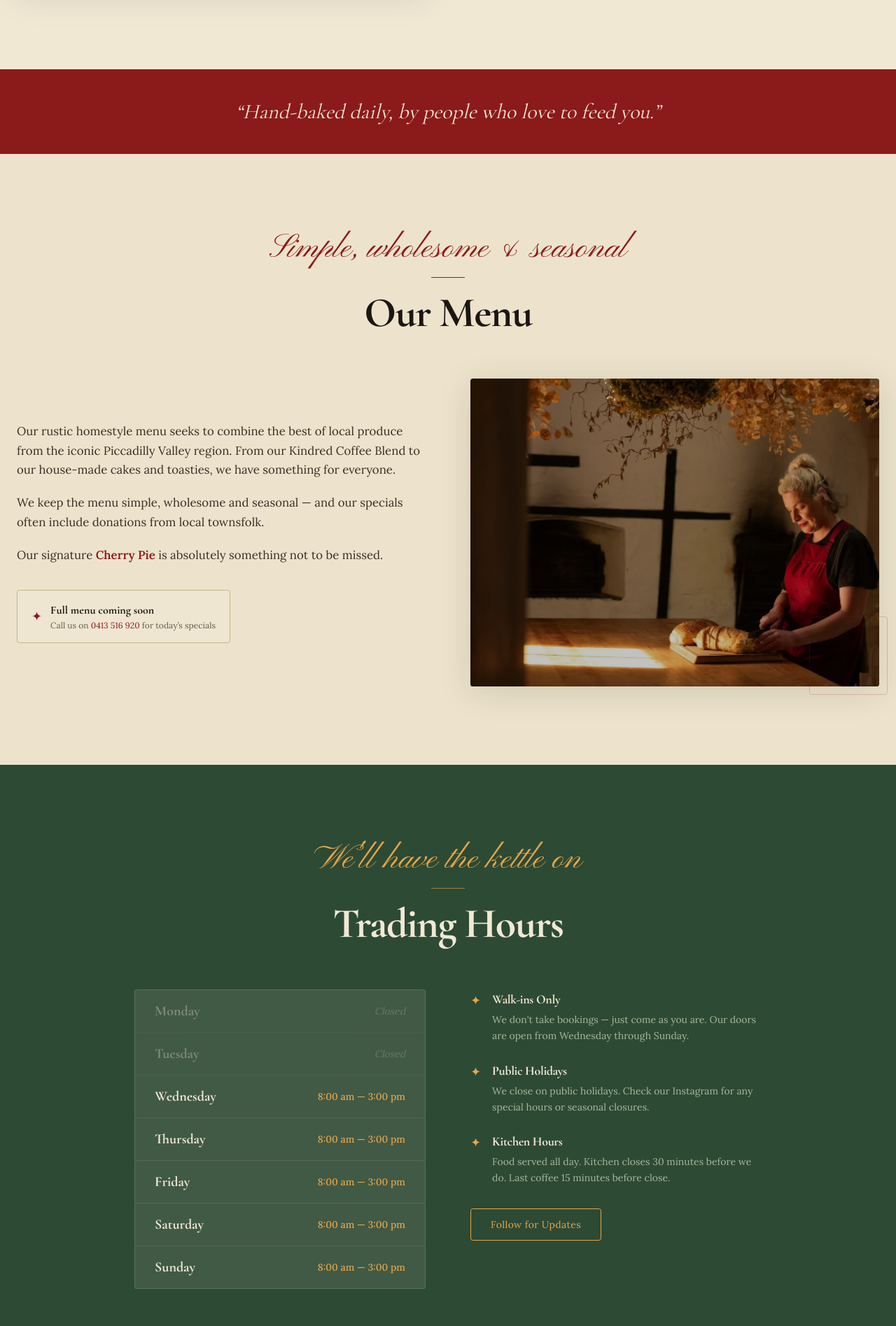
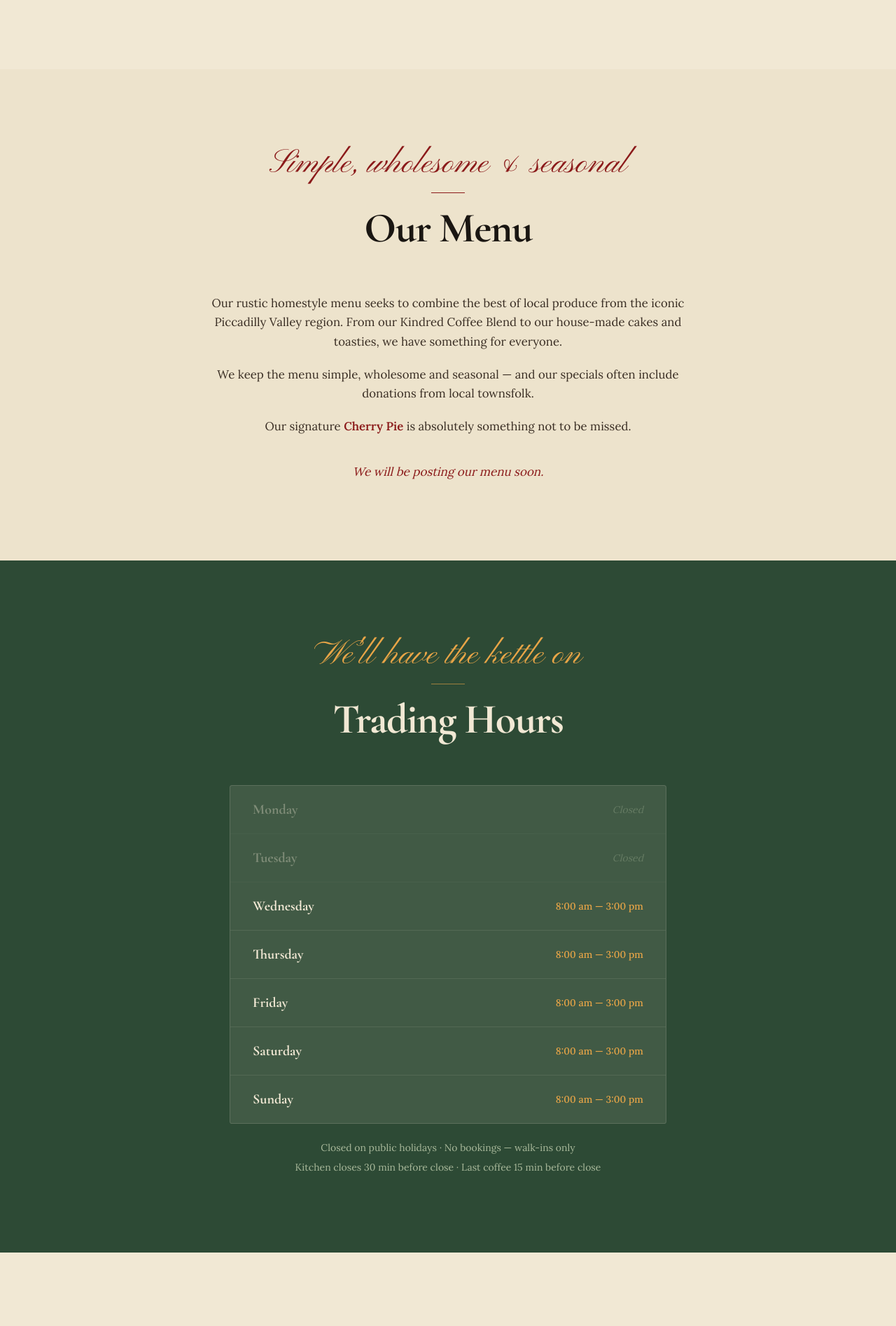
Before and after one commit to alexandriabraniff-dotcom/cherry-bomb-cafe, a Next.js app: page / in a window 1280 px wide. Shown: the part 2025-3920 px from the top of the page at 70% size. Built offline with nearby package versions, Linux system fonts and the light colour scheme.

Commit message:
Simplify About/Menu/Hours/Find Us/Gallery per client feedback

```diff
--- a/src/app/gallery/page.tsx
+++ b/src/app/gallery/page.tsx
@@ -94,24 +94,6 @@ export default function GalleryPage() {
         </div>
       </section>
 
-      {/* Instagram CTA */}
-      <section className="py-16 px-6 bg-[#EDE3CC] text-center">
-        <span className="block w-14 h-0.5 bg-[#8B1A1A] mx-auto mb-6" />
-        <h2 className="font-[family-name:var(--font-cormorant)] text-3xl font-bold text-[#1A1612] mb-4">
-          Follow along on Instagram
-        </h2>
-        <p className="text-[#5a4a3a] mb-6 leading-relaxed">
-          We share daily specials, behind-the-scenes moments, and seasonal inspiration.
-        </p>
-        <a
-          href="https://www.instagram.com/cherry_bomb_cafe_ashton"
-          target="_blank"
-          rel="noopener noreferrer"
-          className="inline-block px-8 py-3 border border-[#8B1A1A] text-[#8B1A1A] font-[family-name:var(--font-lora)] text-sm tracking-wide hover:bg-[#8B1A1A] hover:text-[#F1E8D4] transition-colors rounded-sm"
-        >
-          @cherry_bomb_cafe_ashton
-        </a>
-      </section>
     </>
   );
 }
--- a/src/app/page.tsx
+++ b/src/app/page.tsx
@@ -143,16 +143,13 @@ export default function HomePage() {
           {/* ── ROW 2: Our Team ───────────────────────────────── */}
           <div className="grid grid-cols-1 lg:grid-cols-2 gap-16 items-center">
 
-            {/* Image slot 2 */}
+            {/* Image slot 2 — photo coming soon */}
             <div className="relative order-2 lg:order-1">
-              <Image
-                src="/images/library-fireplace.png"
-                alt="The cosy library nook at Cherry Bomb Cafe with a glowing fireplace and bookshelves"
-                width={680}
-                height={500}
-                className="w-full h-[440px] object-cover object-center rounded-sm shadow-[0_8px_48px_rgba(26,22,18,0.13)]"
-              />
-              <div className="absolute -bottom-3 -left-3 w-28 h-28 border border-[#8B1A1A]/20 rounded-sm hidden lg:block pointer-events-none" />
+              <div className="w-full h-[440px] rounded-sm bg-[#EDE3CC] border border-dashed border-[#c4b48a] flex items-center justify-center">
+                <p className="font-[family-name:var(--font-cormorant)] text-xl text-[#a09070] italic">
+                  Photo coming soon
+                </p>
+              </div>
             </div>
 
             {/* Text */}
@@ -181,23 +178,14 @@ export default function HomePage() {
         </div>
       </section>
 
-      {/* Section transition — quote strip */}
-      <div className="bg-[#8B1A1A] py-10 px-6 text-center">
-        <p className="font-[family-name:var(--font-cormorant)] italic text-2xl md:text-3xl text-[#F1E8D4] max-w-2xl mx-auto leading-snug">
-          &ldquo;Hand-baked daily, by people who love to feed you.&rdquo;
-        </p>
-      </div>
 
       {/* ══════════════════════════════════════════════════════
           MENU
       ══════════════════════════════════════════════════════ */}
       <section id="menu" className="scroll-mt-0 bg-[#EDE3CC]">
-        <div className="max-w-7xl mx-auto px-6 py-28">
+        <div className="max-w-3xl mx-auto px-6 py-28 text-center">
           <SectionHeader script="Simple, wholesome & seasonal" heading="Our Menu" />
 
-          <div className="grid grid-cols-1 lg:grid-cols-2 gap-16 items-center">
-
-            {/* Write-up */}
           <div className="flex flex-col gap-5">
             <p className="font-[family-name:var(--font-lora)] text-[#3a2e24] leading-relaxed text-[1.05rem]">
               Our rustic homestyle menu seeks to combine the best of local produce from the
@@ -212,36 +200,9 @@ export default function HomePage() {
               Our signature <span className="font-semibold text-[#8B1A1A]">Cherry Pie</span> is
               absolutely something not to be missed.
             </p>
-
-              {/* Coming soon badge */}
-              <div className="mt-4 inline-flex items-center gap-3 border border-[#c4b48a] rounded-sm px-5 py-4 bg-[#F1E8D4]/70 w-fit">
-                <span className="text-[#8B1A1A] font-[family-name:var(--font-cormorant)] text-lg">✦</span>
-                <div>
-                  <p className="font-[family-name:var(--font-cormorant)] text-base font-bold text-[#1A1612]">
-                    Full menu coming soon
+            <p className="font-[family-name:var(--font-lora)] italic text-[#8B1A1A] mt-4">
+              We will be posting our menu soon.
             </p>
-                  <p className="font-[family-name:var(--font-lora)] text-xs text-[#6a5a4a] mt-0.5">
-                    Call us on{" "}
-                    <a href="tel:0413516920" className="text-[#8B1A1A] hover:underline">
-                      0413 516 920
-                    </a>{" "}
-                    for today&rsquo;s specials
-                  </p>
-                </div>
-              </div>
-            </div>
-
-            {/* Image */}
-            <div className="relative">
-              <Image
-                src="/images/baker.png"
-                alt="Cherry Bomb Cafe team member slicing fresh bread with dried florals hanging overhead"
-                width={680}
-                height={500}
-                className="w-full h-[440px] object-cover object-center rounded-sm shadow-[0_8px_48px_rgba(26,22,18,0.13)]"
-              />
-              <div className="absolute -bottom-3 -right-3 w-28 h-28 border border-[#8B1A1A]/20 rounded-sm hidden lg:block pointer-events-none" />
-            </div>
           </div>
         </div>
       </section>
@@ -250,11 +211,9 @@ export default function HomePage() {
           HOURS
       ══════════════════════════════════════════════════════ */}
       <section id="hours" className="scroll-mt-0 bg-[#2D4A35]">
-        <div className="max-w-7xl mx-auto px-6 py-28">
+        <div className="max-w-2xl mx-auto px-6 py-28">
           <SectionHeader script="We'll have the kettle on" heading="Trading Hours" light />
 
-          <div className="grid grid-cols-1 lg:grid-cols-2 gap-16 items-start max-w-4xl mx-auto">
-            {/* Hours table */}
           <div className="bg-[#F1E8D4]/10 border border-[#F1E8D4]/15 rounded-sm overflow-hidden">
             {[
               { day: "Monday", time: "Closed" },
@@ -267,66 +226,29 @@ export default function HomePage() {
             ].map((row, i, arr) => (
               <div
                 key={row.day}
-                  className={`flex justify-between items-center px-7 py-4 ${
+                className={`flex justify-between items-center px-8 py-5 ${
                   i !== arr.length - 1 ? "border-b border-[#F1E8D4]/10" : ""
                 } ${row.time === "Closed" ? "opacity-35" : ""}`}
               >
                 <span className="font-[family-name:var(--font-cormorant)] text-xl font-bold text-[#F1E8D4]">
                   {row.day}
                 </span>
-                  <span
-                    className={`font-[family-name:var(--font-lora)] text-sm ${
-                      row.time === "Closed"
-                        ? "text-[#A8B89A] italic"
-                        : "text-[#E8A547] font-medium"
-                    }`}
-                  >
+                <span className={`font-[family-name:var(--font-lora)] text-sm ${
+                  row.time === "Closed" ? "text-[#A8B89A] italic" : "text-[#E8A547] font-medium"
+                }`}>
                   {row.time}
                 </span>
               </div>
             ))}
           </div>
 
-            {/* Notes */}
-            <div className="flex flex-col gap-6">
-              {[
-                {
-                  title: "Walk-ins Only",
-                  body: "We don't take bookings — just come as you are. Our doors are open from Wednesday through Sunday.",
-                },
-                {
-                  title: "Public Holidays",
-                  body: "We close on public holidays. Check our Instagram for any special hours or seasonal closures.",
-                },
-                {
-                  title: "Kitchen Hours",
-                  body: "Food served all day. Kitchen closes 30 minutes before we do. Last coffee 15 minutes before close.",
-                },
-              ].map((note) => (
-                <div key={note.title} className="flex gap-4">
-                  <span className="text-[#E8A547] text-lg mt-0.5 flex-shrink-0 font-[family-name:var(--font-cormorant)]">
-                    ✦
-                  </span>
-                  <div>
-                    <h3 className="font-[family-name:var(--font-cormorant)] text-lg font-bold text-[#F1E8D4] mb-1">
-                      {note.title}
-                    </h3>
-                    <p className="font-[family-name:var(--font-lora)] text-sm text-[#A8B89A] leading-relaxed">
-                      {note.body}
+          <div className="mt-6 flex flex-col gap-2 text-center">
+            <p className="font-[family-name:var(--font-lora)] text-sm text-[#A8B89A]">
+              Closed on public holidays &middot; No bookings — walk-ins only
             </p>
-                  </div>
-                </div>
-              ))}
-
-              <a
-                href="https://www.instagram.com/cherry_bomb_cafe_ashton"
-                target="_blank"
-                rel="noopener noreferrer"
-                className="inline-block mt-2 px-7 py-3 border border-[#E8A547] text-[#E8A547] font-[family-name:var(--font-lora)] text-sm tracking-wide hover:bg-[#E8A547]/10 transition-colors rounded-sm w-fit"
-              >
-                Follow for Updates
-              </a>
-            </div>
+            <p className="font-[family-name:var(--font-lora)] text-sm text-[#A8B89A]">
+              Kitchen closes 30 min before close &middot; Last coffee 15 min before close
+            </p>
           </div>
         </div>
       </section>
@@ -361,9 +283,14 @@ export default function HomePage() {
                 <span className="text-[#8B1A1A] text-lg flex-shrink-0 mt-0.5 font-[family-name:var(--font-cormorant)]">✦</span>
                 <div>
                   <h3 className="font-[family-name:var(--font-cormorant)] text-xl font-bold text-[#1A1612] mb-1.5">Address</h3>
-                  <address className="not-italic font-[family-name:var(--font-lora)] text-[#3a2e24] text-sm leading-relaxed">
-                    253 Lobethal Rd<br />Ashton SA 5137<br />Adelaide Hills, South Australia
-                  </address>
+                  <a
+                    href="https://maps.google.com/?q=253+Lobethal+Rd+Ashton+SA+5137"
+                    target="_blank"
+                    rel="noopener noreferrer"
+                    className="not-italic font-[family-name:var(--font-lora)] text-[#3a2e24] text-sm hover:text-[#8B1A1A] transition-colors underline-offset-2 hover:underline"
+                  >
+                    253 Lobethal Rd, Ashton SA 5137
+                  </a>
                 </div>
               </div>
 
```
Lines whose indentation alone changed are shown as unchanged.
